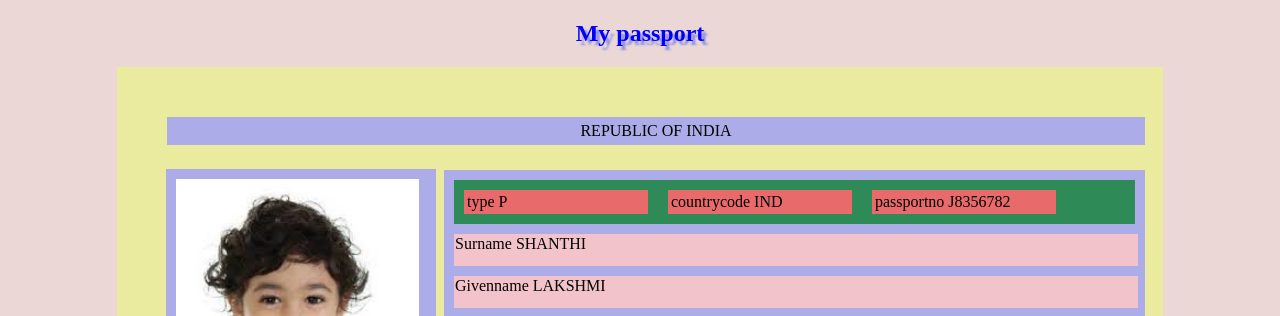
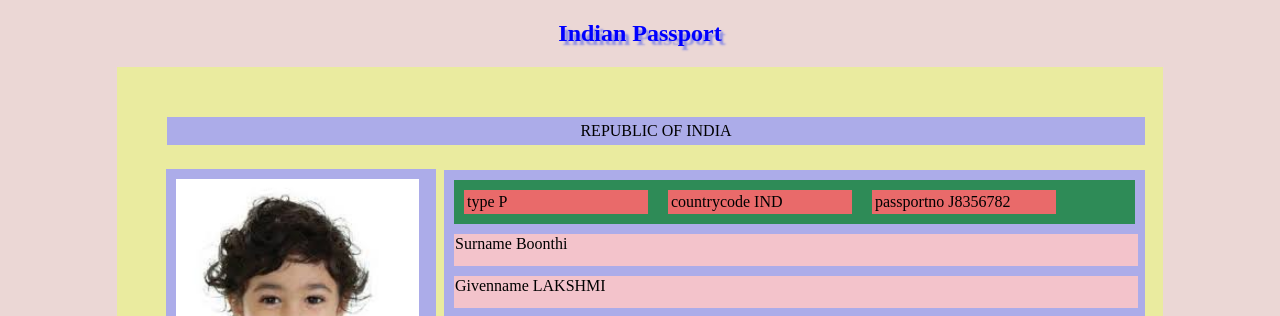
Before and after one commit to priyapearl/htmlpassport, a plain HTML site: page index.html in a window 1280 px wide. Shown: the top 316 px of the page. Drawn offline with Linux system fonts and the light colour scheme.

Commit message:
changed title and added README

```diff
--- a/index.html
+++ b/index.html
@@ -9,7 +9,7 @@
 <body>
 
     <section>
-        <h1>My passport</h1>
+        <h1>Indian Passport</h1>
 
         <div class="passport">
             <div class="countryname">REPUBLIC OF INDIA</div>
@@ -25,7 +25,7 @@
                         <div class="innerfieldcol3 countrycode">countrycode IND</div>
                         <div class="innerfieldcol3 passportno">passportno J8356782</div>
                     </div>
-                    <div class="Surname">Surname SHANTHI</div>
+                    <div class="Surname">Surname Boonthi</div>
                     <div class="Givenname">Givenname LAKSHMI</div>
                     <div class="personalDetails">
                         <div class="innerfieldcol3 nationality">nationality INDIAN</div>
```
Also changed, not shown: 1 other file.
